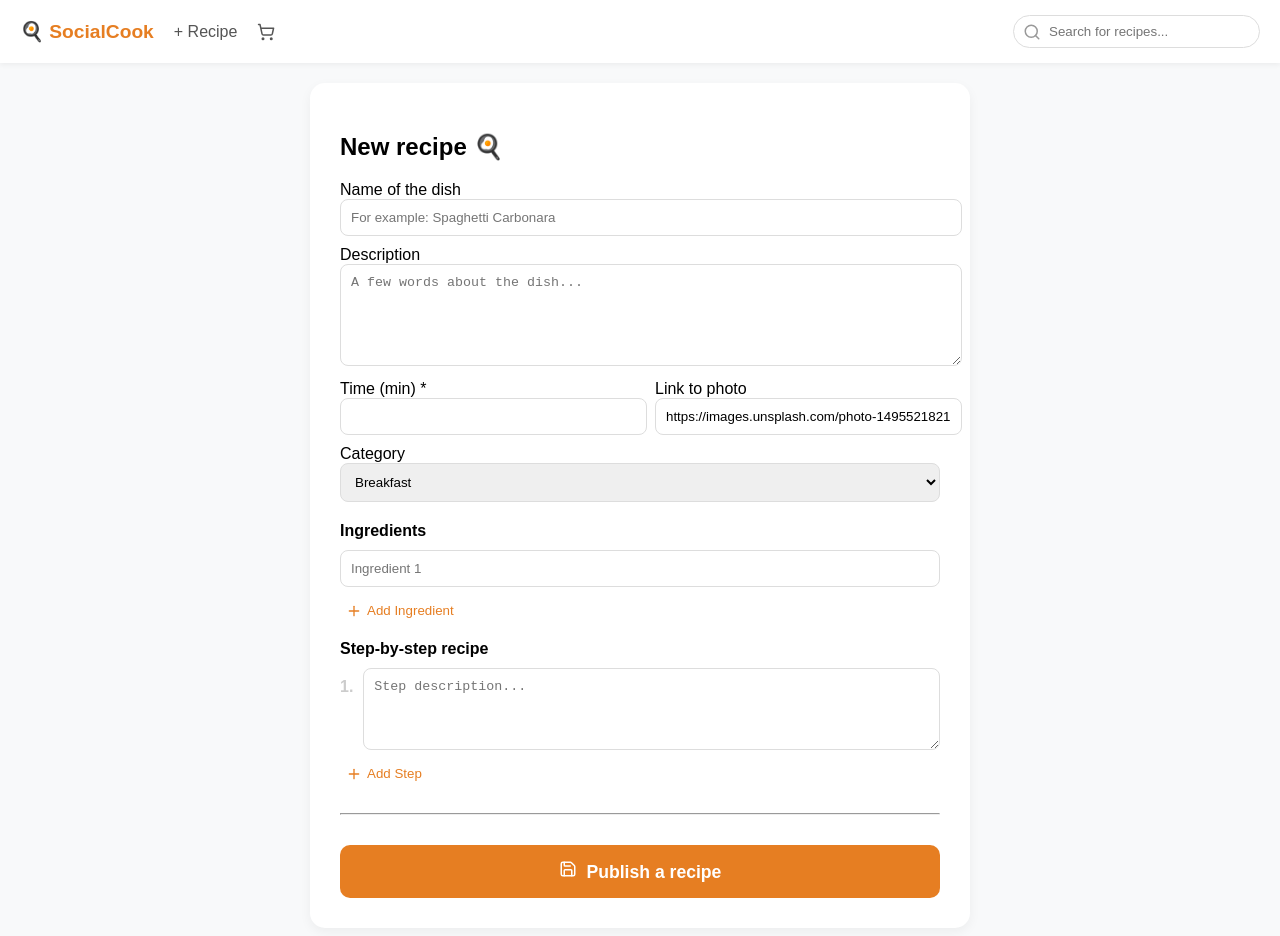
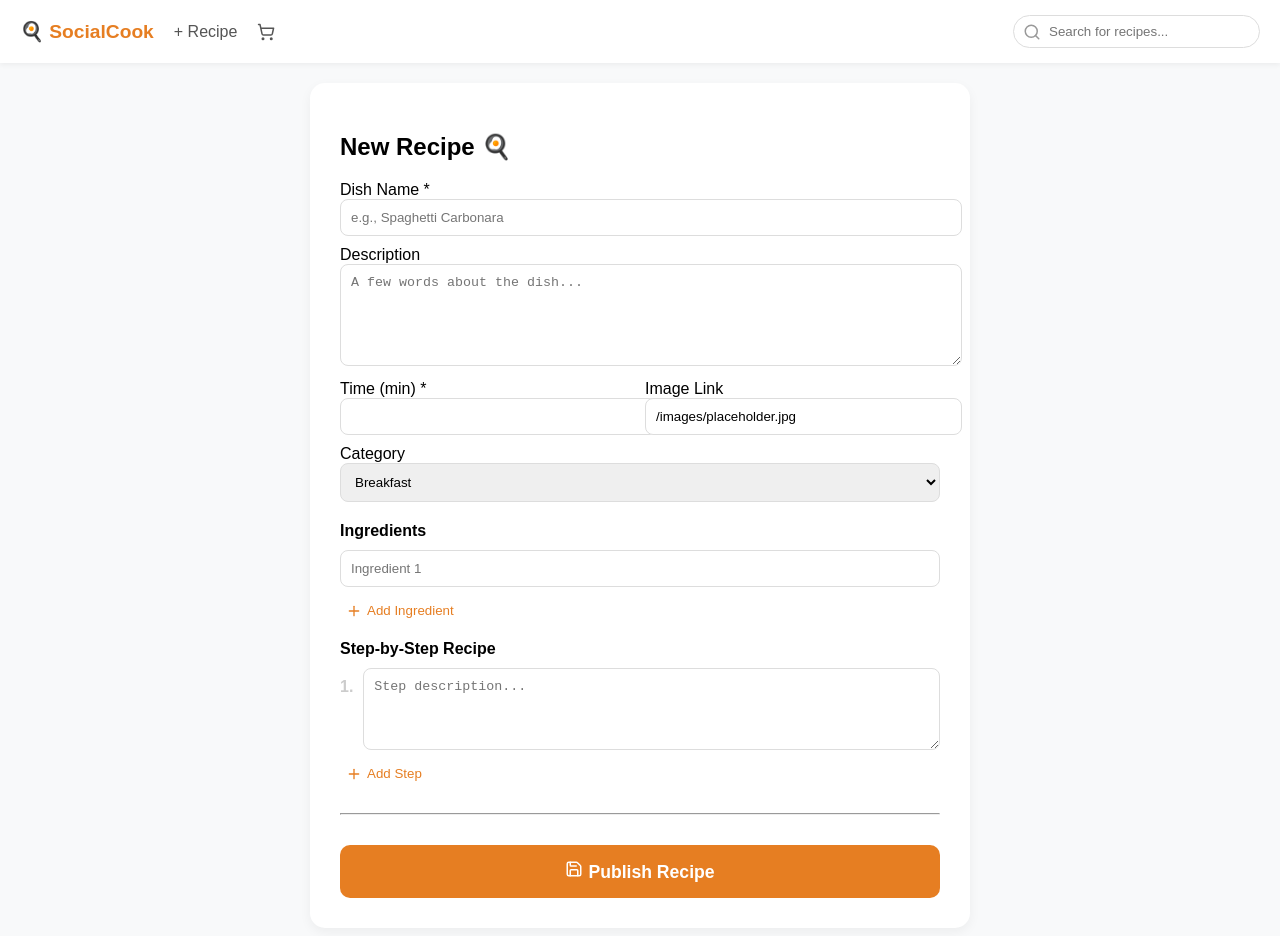
Before and after one commit to Cauteros974/recipe-social, a React (Vite) app: page /create in a window 1280 px wide. Shown: the top 936 px of the page. Built offline with nearby package versions, Linux system fonts and the light colour scheme.

Commit message:
Update CreateRecipe.jsx

```diff
--- a/src/pages/CreateRecipe.jsx
+++ b/src/pages/CreateRecipe.jsx
@@ -1,18 +1,18 @@
 import { useState, useContext } from "react";
 import { useNavigate } from "react-router-dom";
-import RecipeContext from "../context/RecipeContext";
+import { RecipeContext } from "../context/RecipeContext";
 import { Plus, Trash, Save } from "lucide-react";
 
 const CreateRecipe = () => {
     const navigate = useNavigate();
-    const {addRecipe} = useContext(RecipeContext);
+    const { addRecipe } = useContext(RecipeContext);
 
-    //State of the form
-    const[formData, setFormData] = useState({
+    // State of the form
+    const [formData, setFormData] = useState({
         title: '',
         category: 'Breakfast',
         description: '',
-        image: 'https://images.unsplash.com/photo-1495521821758-02d0571540fe?w=800',
+        image: '/images/placeholder.jpg',
         time: '',
         ingredients: [''],
         steps: ['']
@@ -22,99 +22,157 @@ const CreateRecipe = () => {
         setFormData({ ...formData, [e.target.name]: e.target.value });
     };
 
-    //Processing dynamic arrays (ingredients/steps)
+    // Processing dynamic arrays (ingredients/steps)
     const handleArrayChange = (index, value, field) => {
         const newArray = [...formData[field]];
         newArray[index] = value;
-        setFormData({...formData, [field]: newArray});
+        setFormData({ ...formData, [field]: newArray });
     };
 
     const addField = (field) => {
-        setFormData({...formData, [field]: [...formData[field]]});
+        setFormData({ ...formData, [field]: [...formData[field], ''] });
     };
 
     const removeField = (index, field) => {
         const newArray = formData[field].filter((_, i) => i !== index);
-        setFormData({...formData, [field]: newArray});
+        setFormData({ ...formData, [field]: newArray });
     };
 
     const handleSubmit = (e) => {
         e.preventDefault();
-        //Validation
-        if(!formData.title || !formData.time) return alert('Please fill in the required fields');
 
-        //Clearing empty strings from arrays
+        // Validation
+        if (!formData.title || !formData.time) {
+            alert('Please fill in the required fields');
+            return;
+        }
+
+        // Clearing empty strings from arrays
         const cleanData = {
             ...formData,
-            ingridients: formData.ingridients.filter(i => i.trim() !== ''),
+            ingredients: formData.ingredients.filter(i => i.trim() !== ''),
             steps: formData.steps.filter(s => s.trim() !== '')
         };
 
         addRecipe(cleanData);
-        navigate('/'); //Go to the main page
+        alert('Recipe created successfully! 🎉');
+        navigate('/'); // Go to the main page
     };
 
-    //Input Styles
+    // Input Styles
     const inputStyle = {
-        width: '100%', padding: '10px', borderRadius: '8px', border: '1px solid #ddd', marginBottom: '10px'
+        width: '100%',
+        padding: '10px',
+        borderRadius: '8px',
+        border: '1px solid #ddd',
+        marginBottom: '10px'
     };
 
-    return(
-        <div style={{ maxWidth: '600px', margin: '20px auto', padding: '30px', background: 'white', borderRadius: '15px', boxShadow: '0 4px 12px rgba(0,0,0,0.05)'}}>
-            <h2 style={{ marginBottom: 20 }}>New recipe 🍳</h2>
+    return (
+        <div style={{
+            maxWidth: '600px',
+            margin: '20px auto',
+            padding: '30px',
+            background: 'white',
+            borderRadius: '15px',
+            boxShadow: '0 4px 12px rgba(0,0,0,0.05)'
+        }}>
+            <h2 style={{ marginBottom: 20 }}>New Recipe 🍳</h2>
 
             <form onSubmit={handleSubmit}>
-                <label>Name of the dish</label>
-                <input name="title" value={formData.title} onChange={handleChange} style={inputStyle} placeholder="For example: Spaghetti Carbonara" required />
+                <label>Dish Name *</label>
+                <input
+                    name="title"
+                    value={formData.title}
+                    onChange={handleChange}
+                    style={inputStyle}
+                    placeholder="e.g., Spaghetti Carbonara"
+                    required
+                />
 
                 <label>Description</label>
-                <textarea name="description" value={formData.description} onChange={handleChange} style={{...inputStyle, height: '80px'}} placeholder="A few words about the dish..."/>
+                <textarea
+                    name="description"
+                    value={formData.description}
+                    onChange={handleChange}
+                    style={{ ...inputStyle, height: '80px' }}
+                    placeholder="A few words about the dish..."
+                />
 
-                <div style={{ display: 'grid', gridTemplateColumns: '1fr 1fr', gap: 30 }}>
+                <div style={{ display: 'grid', gridTemplateColumns: '1fr 1fr', gap: 10 }}>
                     <div>
                         <label>Time (min) *</label>
-                        <input type="number" name="time" value={formData.time} onChange={handleChange} style={inputStyle} required />
+                        <input
+                            type="number"
+                            name="time"
+                            value={formData.time}
+                            onChange={handleChange}
+                            style={inputStyle}
+                            required
+                        />
                     </div>
                     <div>
-                        <label>Link to photo</label>
-                        <input name="image" value={formData.image} onChange={handleChange} style={inputStyle} />
+                        <label>Image Link</label>
+                        <input
+                            name="image"
+                            value={formData.image}
+                            onChange={handleChange}
+                            style={inputStyle}
+                            placeholder="URL or /images/dish.jpg"
+                        />
                     </div>
                 </div>
 
-                <div style={{marginBottom: 15}}>
+                <div style={{ marginBottom: 15 }}>
                     <label>Category</label>
                     <select
-                        name= "category"
+                        name="category"
                         value={formData.category}
                         onChange={handleChange}
-                        style={{ width: '100%', padding: '10px', borderRadius: '8px', border: '1px solid #ddd'}}
+                        style={{
+                            width: '100%',
+                            padding: '10px',
+                            borderRadius: '8px',
+                            border: '1px solid #ddd'
+                        }}
                     >
                         <option value="Breakfast">Breakfast</option>
                         <option value="Lunch">Lunch</option>
                         <option value="Dinner">Dinner</option>
-                        <option value="Desert">Dessert</option>
+                        <option value="Dessert">Dessert</option>
                         <option value="Drinks">Drinks</option>
                     </select>
                 </div>
 
                 {/* Dynamic Ingredients */}
-                <h4 style={{margin: '20px 0 10px'}}>Ingredients</h4>
+                <h4 style={{ margin: '20px 0 10px' }}>Ingredients</h4>
                 {formData.ingredients.map((ing, index) => (
-                    <div key={index} style={{display: 'flex', gap: 10, marginBottom: 5}}>
+                    <div key={index} style={{ display: 'flex', gap: 10, marginBottom: 5 }}>
                         <input
                             value={ing}
                             onChange={(e) => handleArrayChange(index, e.target.value, 'ingredients')}
                             placeholder={`Ingredient ${index + 1}`}
                             style={inputStyle}
                         />
-                        {formData.ingredients.map.length > 1 && (
-                            <button type="button" onClick={() => removeField(index, 'ingridients')} style={{border: 'none', background: 'transparent', color: 'red', cursor: 'pointer'}}>
-                                <Trash size={18}/>
+                        {formData.ingredients.length > 1 && (
+                            <button
+                                type="button"
+                                onClick={() => removeField(index, 'ingredients')}
+                                style={{
+                                    border: 'none',
+                                    background: 'transparent',
+                                    color: 'red',
+                                    cursor: 'pointer'
+                                }}
+                            >
+                                <Trash size={18} />
                             </button>
                         )}
                     </div>
                 ))}
-                <button type="button" onClick={() => addField('ingredients')}
+                <button
+                    type="button"
+                    onClick={() => addField('ingredients')}
                     style={{
                         color: '#e67e22',
                         background: 'none',
@@ -128,31 +186,56 @@ const CreateRecipe = () => {
                     <Plus size={16} /> Add Ingredient
                 </button>
 
-                {/*Dynamic Steps*/}
-                <h4 style={{margin: '20px 0 10px'}}>Step-by-step recipe</h4>
+                {/* Dynamic Steps */}
+                <h4 style={{ margin: '20px 0 10px' }}>Step-by-Step Recipe</h4>
                 {formData.steps.map((step, index) => (
                     <div key={index} style={{ display: 'flex', gap: 10, marginBottom: 5 }}>
-                        <span style={{paddingTop: 10, fontWeight: 'bold', color: '#ccc'}}>{index+1}.</span>
+                        <span style={{ paddingTop: 10, fontWeight: 'bold', color: '#ccc' }}>
+                            {index + 1}.
+                        </span>
                         <textarea
                             value={step}
                             onChange={(e) => handleArrayChange(index, e.target.value, 'steps')}
-                            placeholder={'Step description...'}
-                            style={{...inputStyle, height: '60px'}}
+                            placeholder="Step description..."
+                            style={{ ...inputStyle, height: '60px' }}
                         />
-                        {formData.steps.length > 1 &&(
-                            <button type="button" onClick={() => removeField(index, 'steps')} style={{ border: 'none', background: 'transparent', color: 'red', cursor: 'pointer' }}>
+                        {formData.steps.length > 1 && (
+                            <button
+                                type="button"
+                                onClick={() => removeField(index, 'steps')}
+                                style={{
+                                    border: 'none',
+                                    background: 'transparent',
+                                    color: 'red',
+                                    cursor: 'pointer'
+                                }}
+                            >
                                 <Trash size={18} />
                             </button>
                         )}
                     </div>
                 ))}
-                <button type="button" onClick={() => addField('steps')} style={{color: '#e67e22', background: 'none', border: 'none', cursor: 'pointer', display: 'flex', alignItems: 'center', gap: 5}}>
+                <button
+                    type="button"
+                    onClick={() => addField('steps')}
+                    style={{
+                        color: '#e67e22',
+                        background: 'none',
+                        border: 'none',
+                        cursor: 'pointer',
+                        display: 'flex',
+                        alignItems: 'center',
+                        gap: 5
+                    }}
+                >
                     <Plus size={16} /> Add Step
                 </button>
 
-                <hr style={{margin: '30px 0', borderColor: '#eee'}} />
+                <hr style={{ margin: '30px 0', borderColor: '#eee' }} />
 
-                <button type="submit" style={{
+                <button
+                    type="submit"
+                    style={{
                         width: '100%',
                         padding: '15px',
                         background: '#e67e22',
@@ -161,11 +244,18 @@ const CreateRecipe = () => {
                         borderRadius: '10px',
                         fontSize: '1.1rem',
                         cursor: 'pointer',
-                    fontWeight: 'bold' }}>
-                    <Save size={18} style={{ display: 'inline', marginRight: 5 }} /> Publish a recipe
+                        fontWeight: 'bold',
+                        transition: 'background 0.3s'
+                    }}
+                    onMouseEnter={(e) => e.target.style.background = '#d35400'}
+                    onMouseLeave={(e) => e.target.style.background = '#e67e22'}
+                >
+                    <Save size={18} style={{ display: 'inline', marginRight: 5 }} />
+                    Publish Recipe
                 </button>
             </form>
         </div>
     );
 };
+
 export default CreateRecipe;
```
Lines whose indentation alone changed are shown as unchanged.
